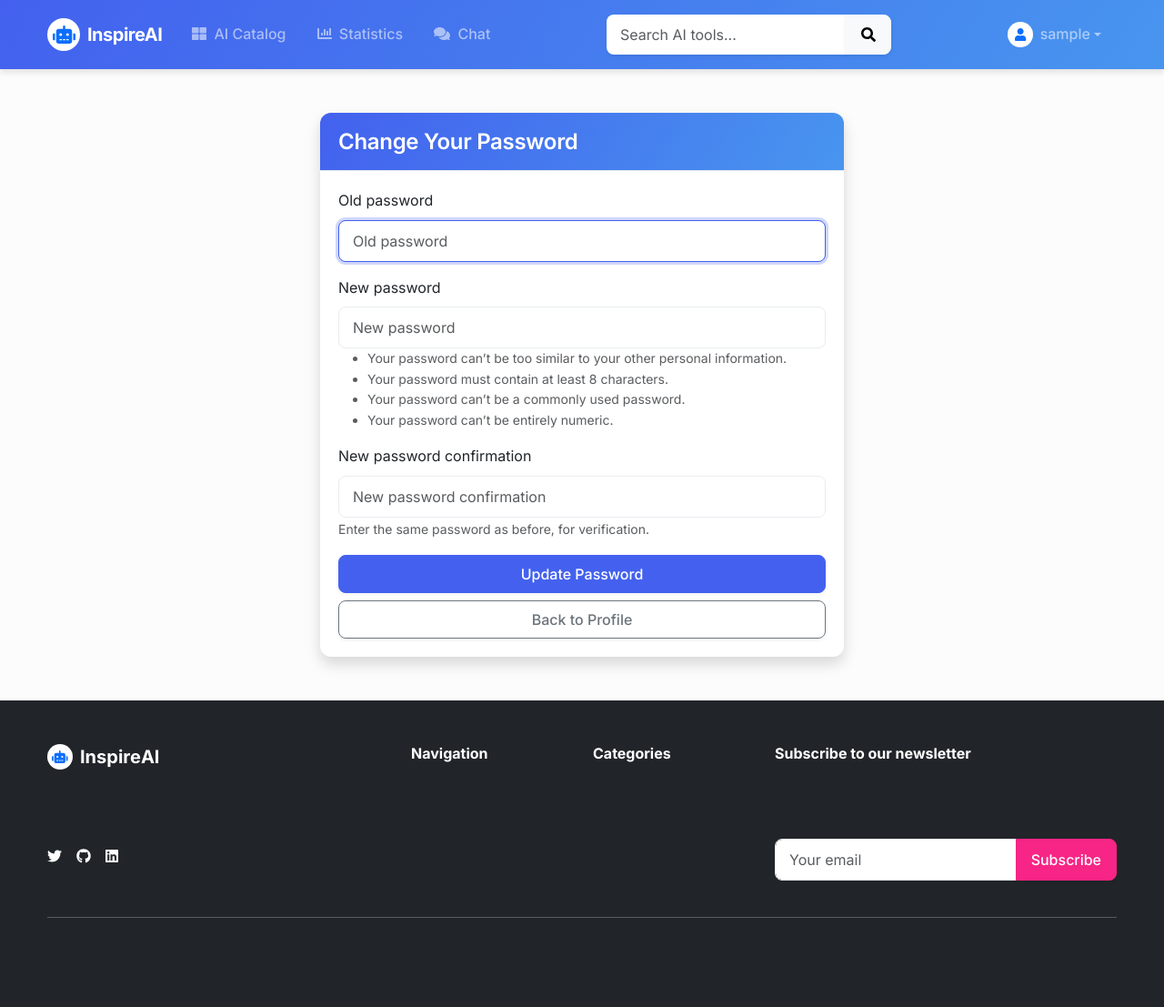
After one commit to Mateoloperaortiz/ProyectoIntegrador1, a Django app: page /users/change-password/ in a window 1280 px wide. The commit adds this page. Shown: the whole page at 91% size. Run offline with Django 5.2, Linux system fonts and the light colour scheme; the visitor is signed in with stand-in values (Sample User, id 1); some libraries are stand-ins or nearby versions.

Commit message:
change password

```diff
--- a/templates/catalog/tool_detail.html
+++ b/templates/catalog/tool_detail.html
@@ -32,7 +32,6 @@
                     <span class="text-white">{{ tool.get_average_rating|floatformat:1 }} ({{ tool.rating_set.count }} ratings)</span>
                 </div>
 
-                <!-- Action buttons -->
                 <!-- Action buttons -->
                 <div class="d-flex flex-wrap gap-2">
                     <a href="{{ tool.website_url }}" class="btn btn-light" target="_blank">
--- /dev/null
+++ b/templates/users/change_password.html
@@ -0,0 +1,40 @@
+{% extends 'base/base.html' %}
+{% load django_bootstrap5 %}
+
+{% block title %}Change Password - InspireAI{% endblock %}
+
+{% block content %}
+<div class="container py-5">
+    <div class="row justify-content-center">
+        <div class="col-md-6">
+            <div class="card shadow">
+                <div class="card-header bg-primary text-white">
+                    <h4 class="mb-0">Change Your Password</h4>
+                </div>
+                <div class="card-body">
+
+                    {% if messages %}
+                        {% for message in messages %}
+                            <div class="alert alert-{{ message.tags }} alert-dismissible fade show" role="alert">
+                                {{ message }}
+                                <button type="button" class="btn-close" data-bs-dismiss="alert" aria-label="Close"></button>
+                            </div>
+                        {% endfor %}
+                    {% endif %}
+
+                    <form method="post" novalidate>
+                        {% csrf_token %}
+                        {% bootstrap_form form %}
+
+                        <div class="d-grid gap-2 mt-3">
+                            <button type="submit" class="btn btn-primary">Update Password</button>
+                            <a href="{% url 'users:profile' %}" class="btn btn-outline-secondary">Back to Profile</a>
+                        </div>
+                    </form>
+
+                </div>
+            </div>
+        </div>
+    </div>
+</div>
+{% endblock %}
--- a/templates/users/profile.html
+++ b/templates/users/profile.html
@@ -21,6 +21,11 @@
 
                     <p><strong>Username:</strong> {{ user.username }}</p>
                     <p><strong>First Name:</strong> {{ user.first_name }}</p>
+                    <hr>
+                    <div class="d-grid">
+                        <a href="{% url 'users:change_password' %}" class="btn btn-outline-primary">Change Password</a>
+                    </div>
+
                 </div>
             </div>
         </div>
--- a/users/urls.py
+++ b/users/urls.py
@@ -1,7 +1,7 @@
 from django.urls import path
 from django.contrib.auth.views import LogoutView
 from .views import RegisterView, CustomLoginView, ProfileView
-
+from .views import CustomPasswordChangeView
 app_name = 'users'
 
 urlpatterns = [
@@ -9,5 +9,6 @@ urlpatterns = [
     path('login/', CustomLoginView.as_view(), name='login'),
     path('logout/', LogoutView.as_view(), name='logout'),
     path('profile/', ProfileView.as_view(), name='profile'),
+    path('change-password/', CustomPasswordChangeView.as_view(), name='change_password'),
 
 ]
--- a/users/views.py
+++ b/users/views.py
@@ -5,7 +5,8 @@ from django.urls import reverse_lazy
 from django.contrib.auth.mixins import LoginRequiredMixin
 from django.contrib import messages
 from django.utils.translation import gettext_lazy as _
-
+from django.contrib.auth.views import PasswordChangeView
+from django.contrib.auth.forms import PasswordChangeForm
 from .forms import CustomUserCreationForm, CustomAuthenticationForm, ProfileUpdateForm
 from .models import CustomUser
 from django.views.generic import DetailView
@@ -34,6 +35,10 @@ class CustomLoginView(LoginView):
     template_name = 'users/login.html'
     redirect_authenticated_user = True
 
+    def form_invalid(self, form):
+        messages.error(self.request, _('Invalid login. Please check your email and password.'))
+        return super().form_invalid(form)
+
 
 class ProfileView(LoginRequiredMixin, DetailView):
     """
@@ -49,3 +54,18 @@ class ProfileView(LoginRequiredMixin, DetailView):
         context = super().get_context_data(**kwargs)
         context['favorites'] = Favorite.objects.filter(user=self.request.user)
         return context
+class CustomPasswordChangeView(LoginRequiredMixin, PasswordChangeView):
+    """
+    Allows a logged-in user to change their password.
+    """
+    form_class = PasswordChangeForm
+    template_name = 'users/change_password.html'
+    success_url = reverse_lazy('users:profile')  # O donde quieras redirigir
+
+    def form_valid(self, form):
+        messages.success(self.request, _('Your password was successfully updated!'))
+        return super().form_valid(form)
+
+    def form_invalid(self, form):
+        messages.error(self.request, _('Please correct the error below.'))
+        return super().form_invalid(form)
```
